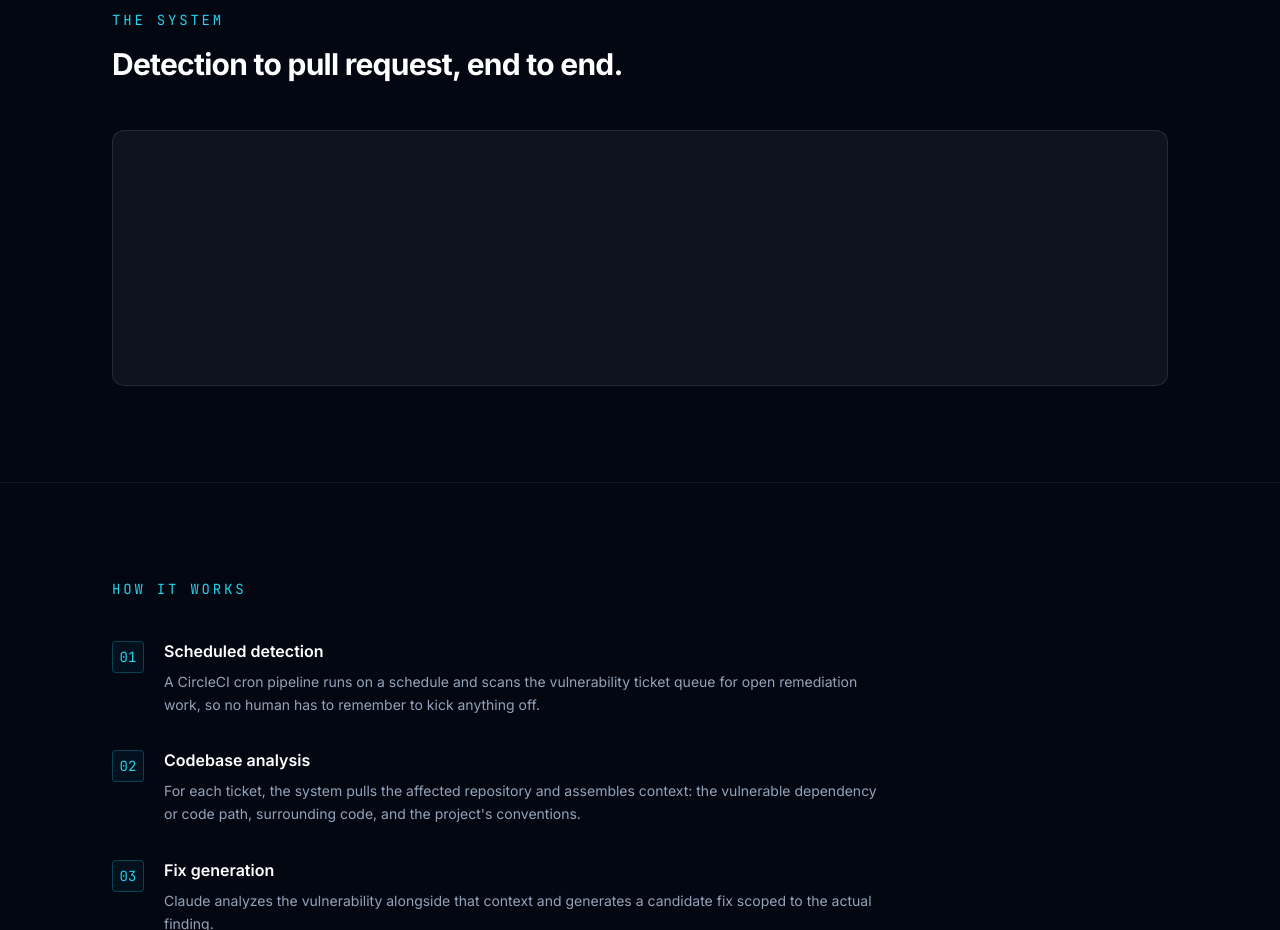
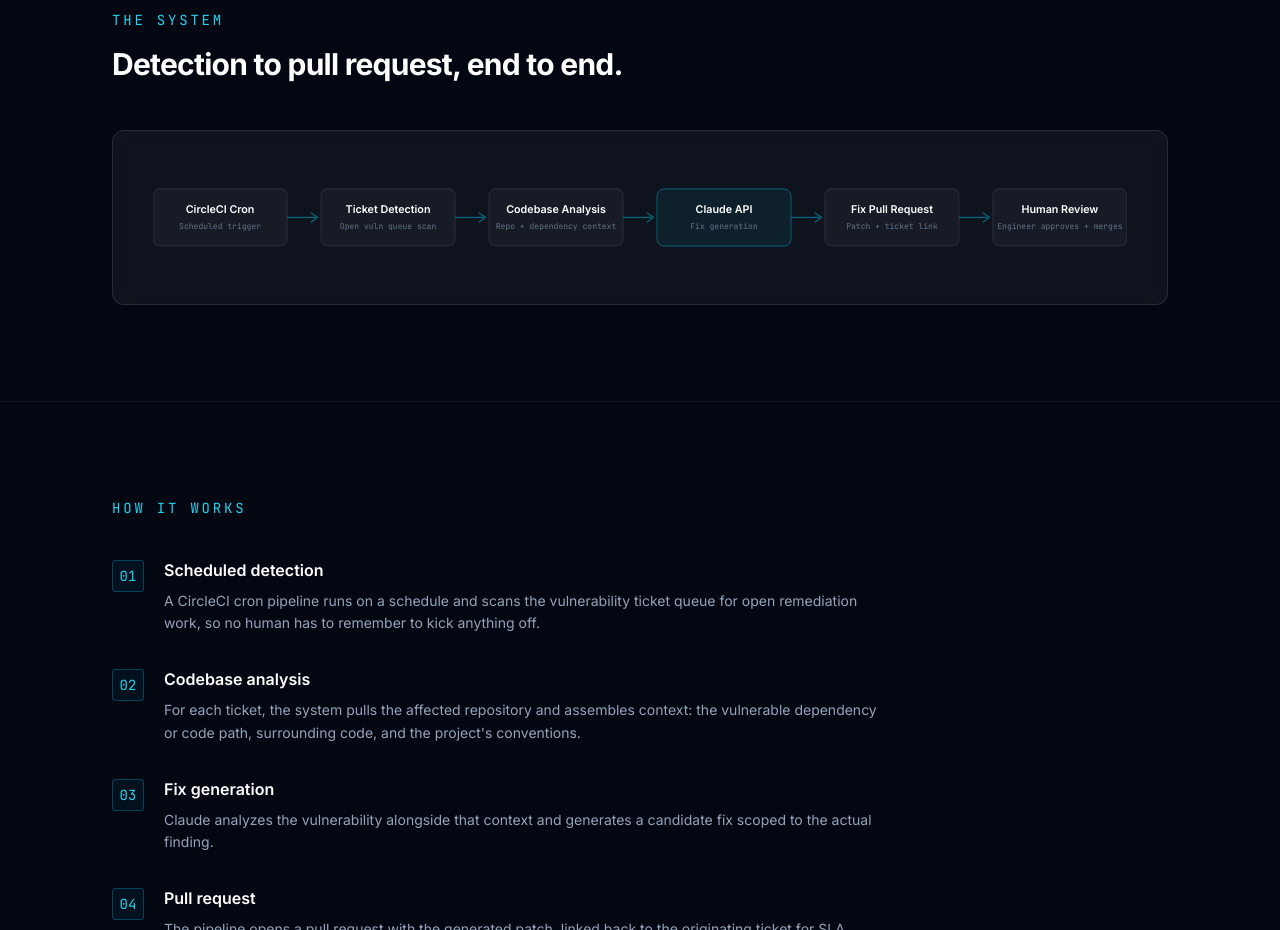
Before and after one commit to cameronwc/portfolio, a React (Vite) app: page /work/ai-remediation in a window 1280 px wide. Shown: the part 1100-2030 px from the top of the page. Built offline with nearby package versions, Linux system fonts and the light colour scheme.

Commit message:
Add animated architecture diagram to case study

```diff
--- a/src/components/ArchitectureDiagram.tsx
+++ b/src/components/ArchitectureDiagram.tsx
@@ -1,3 +1,146 @@
+import { motion } from "framer-motion";
+
+const NODES = [
+  { id: "cron", label: "CircleCI Cron", sub: "Scheduled trigger" },
+  { id: "detect", label: "Ticket Detection", sub: "Open vuln queue scan" },
+  { id: "context", label: "Codebase Analysis", sub: "Repo + dependency context" },
+  { id: "claude", label: "Claude API", sub: "Fix generation" },
+  { id: "pr", label: "Fix Pull Request", sub: "Patch + ticket link" },
+  { id: "review", label: "Human Review", sub: "Engineer approves + merges" },
+];
+
+const NODE_W = 150;
+const NODE_H = 64;
+
+function Diagram({ vertical }: { vertical: boolean }) {
+  const gap = vertical ? 40 : 38;
+  const positions = NODES.map((_, i) =>
+    vertical
+      ? { x: 20, y: i * (NODE_H + gap) }
+      : { x: i * (NODE_W + gap), y: 20 }
+  );
+  const width = vertical ? NODE_W + 40 : NODES.length * (NODE_W + gap) - gap;
+  const height = vertical
+    ? NODES.length * (NODE_H + gap) - gap
+    : NODE_H + 40;
+
+  return (
+    <motion.svg
+      viewBox={`0 0 ${width} ${height}`}
+      className={vertical ? "mx-auto w-full max-w-[240px]" : "w-full"}
+      initial="hidden"
+      whileInView="visible"
+      viewport={{ once: true, amount: 0.3 }}
+      aria-label="Architecture: CircleCI cron triggers ticket detection, codebase analysis, Claude API fix generation, a fix pull request, and human review"
+      role="img"
+    >
+      {/* Edges */}
+      {NODES.slice(0, -1).map((node, i) => {
+        const from = positions[i];
+        const to = positions[i + 1];
+        const d = vertical
+          ? `M ${from.x + NODE_W / 2} ${from.y + NODE_H} L ${to.x + NODE_W / 2} ${to.y - 6}`
+          : `M ${from.x + NODE_W} ${from.y + NODE_H / 2} L ${to.x - 6} ${to.y + NODE_H / 2}`;
+        return (
+          <g key={`edge-${node.id}`}>
+            <motion.path
+              d={d}
+              stroke="rgba(6,182,212,0.5)"
+              strokeWidth="1.5"
+              fill="none"
+              variants={{
+                hidden: { pathLength: 0, opacity: 0 },
+                visible: {
+                  pathLength: 1,
+                  opacity: 1,
+                  transition: { duration: 0.4, delay: 0.3 + i * 0.25 },
+                },
+              }}
+            />
+            <motion.path
+              d={
+                vertical
+                  ? `M ${to.x + NODE_W / 2 - 5} ${to.y - 10} L ${to.x + NODE_W / 2} ${to.y - 3} L ${to.x + NODE_W / 2 + 5} ${to.y - 10}`
+                  : `M ${to.x - 11} ${to.y + NODE_H / 2 - 5} L ${to.x - 4} ${to.y + NODE_H / 2} L ${to.x - 11} ${to.y + NODE_H / 2 + 5}`
+              }
+              stroke="rgba(6,182,212,0.5)"
+              strokeWidth="1.5"
+              fill="none"
+              strokeLinecap="round"
+              variants={{
+                hidden: { opacity: 0 },
+                visible: {
+                  opacity: 1,
+                  transition: { duration: 0.2, delay: 0.55 + i * 0.25 },
+                },
+              }}
+            />
+          </g>
+        );
+      })}
+      {/* Nodes */}
+      {NODES.map((node, i) => {
+        const pos = positions[i];
+        const isAccent = node.id === "claude";
+        return (
+          <motion.g
+            key={node.id}
+            variants={{
+              hidden: { opacity: 0, scale: 0.95 },
+              visible: {
+                opacity: 1,
+                scale: 1,
+                transition: { duration: 0.35, delay: i * 0.25 },
+              },
+            }}
+          >
+            <rect
+              x={pos.x}
+              y={pos.y}
+              width={NODE_W}
+              height={NODE_H}
+              rx="8"
+              fill={isAccent ? "rgba(6,182,212,0.08)" : "rgba(255,255,255,0.03)"}
+              stroke={isAccent ? "rgba(6,182,212,0.5)" : "rgba(255,255,255,0.12)"}
+              strokeWidth="1"
+            />
+            <text
+              x={pos.x + NODE_W / 2}
+              y={pos.y + 27}
+              textAnchor="middle"
+              fill="#ffffff"
+              fontSize="12"
+              fontWeight="600"
+              fontFamily="Inter, system-ui, sans-serif"
+            >
+              {node.label}
+            </text>
+            <text
+              x={pos.x + NODE_W / 2}
+              y={pos.y + 45}
+              textAnchor="middle"
+              fill="#64748b"
+              fontSize="9"
+              fontFamily="JetBrains Mono, monospace"
+            >
+              {node.sub}
+            </text>
+          </motion.g>
+        );
+      })}
+    </motion.svg>
+  );
+}
+
 export function ArchitectureDiagram() {
-  return <div className="glass h-64 rounded-xl" aria-hidden="true" />;
+  return (
+    <div className="glass rounded-xl p-6 sm:p-10">
+      <div className="hidden md:block">
+        <Diagram vertical={false} />
+      </div>
+      <div className="md:hidden">
+        <Diagram vertical={true} />
+      </div>
+    </div>
+  );
 }
```
